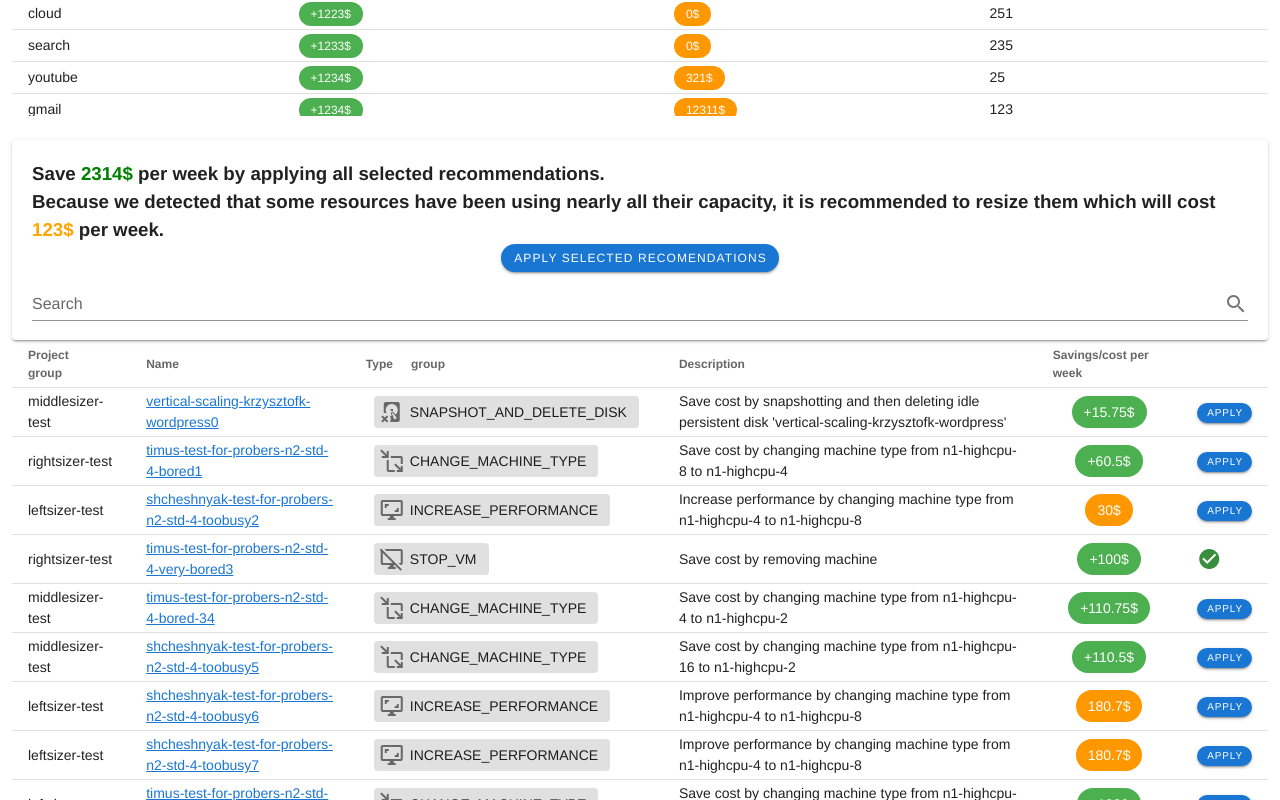
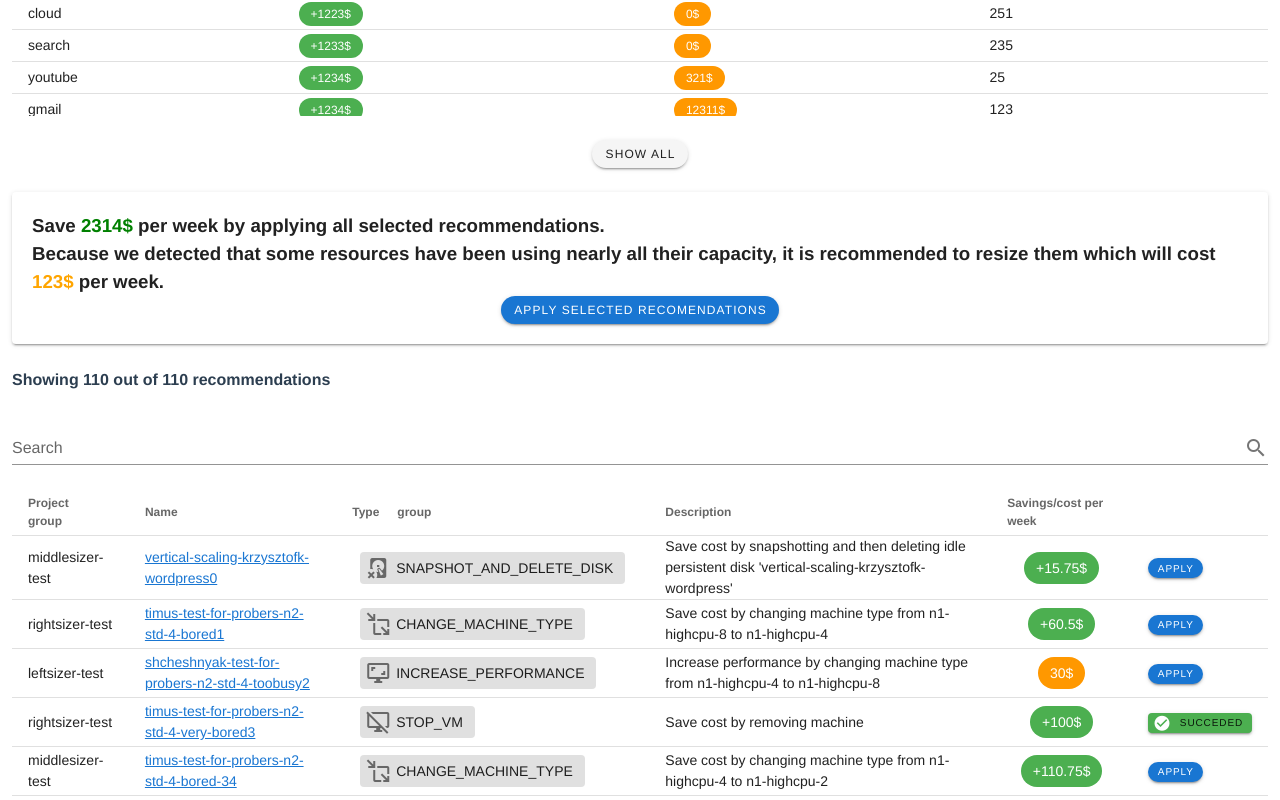
Before and after one commit to googleinterns/recomator, a Vue app in the folder frontend/: page /mock in a window 1280 px wide. Shown: the part 300-1100 px from the top of the page. Built offline with nearby package versions, Linux system fonts and the light colour scheme.

Commit message:
Show all button; Better success label look

```diff
--- a/frontend/src/views/Mock.vue
+++ b/frontend/src/views/Mock.vue
@@ -159,10 +159,15 @@ limitations under the License. -->
         <v-row>
           <v-col>
             Group by:
-            <v-btn-toggle multiple mandatory>
-              <v-btn rounded small>Project</v-btn>
-              <v-btn rounded small>Recommender Type</v-btn>
-            </v-btn-toggle>
+            <v-tooltip bottom>
+              <template v-slot:activator="{ on, attrs }">
+                <v-btn-toggle multiple mandatory >
+                  <v-btn rounded small v-bind="attrs" v-on="on">Project</v-btn>
+                  <v-btn rounded small v-bind="attrs" v-on="on">Recommender Type</v-btn>
+                </v-btn-toggle>
+              </template>
+              Select at least one
+            </v-tooltip>
           </v-col>
         </v-row>
         <v-row
@@ -195,6 +200,45 @@ limitations under the License. -->
             </v-data-table>
           </v-col></v-row
         >
+        <v-row><v-col>
+          <v-dialog v-model="dialog" max-width="900px">
+          <template v-slot:activator="{on, attrs}">
+            <v-btn rounded small v-bind="attrs" v-on="on">Show All</v-btn>
+          </template>
+          <v-card>
+            <v-card-title>
+              <span class="headline">Summary</span>
+            </v-card-title>
+            <v-card-text>
+                 <v-data-table
+              dense
+              disable-pagination
+              hide-default-footer
+              sort-by="savings"
+              :headers="summaryHeaders"
+              :items="summaryData"
+            >
+              <template v-slot:item="proj_summary">
+                <tr class="text-left">
+                  <td>{{ proj_summary.item.project }}</td>
+                  <td>
+                    <v-chip dark color="green" small>
+                      +{{ proj_summary.item.savings }}$
+                    </v-chip>
+                  </td>
+                  <td>
+                    <v-chip dark color="orange" small>
+                      {{ proj_summary.item.cost }}$
+                    </v-chip>
+                  </td>
+                  <td>{{ proj_summary.item.q }}</td>
+                </tr></template
+              >
+            </v-data-table>
+            </v-card-text>
+          </v-card>
+          </v-dialog>
+        </v-col></v-row>
 
         <v-row>
           <v-col>
@@ -216,6 +260,17 @@ limitations under the License. -->
                 v-on:click="applyAllRecommendations"
                 >Apply Selected Recomendations</v-btn
               >
+            </v-card>
+          </v-col>
+        </v-row>
+        <v-row>
+          <v-col>
+            <h4 class="text-left"> Showing {{recommendations.filter(recommendation =>
+                  filterRecommendation.predicate(recommendation)
+                ).length}} out of {{recommendations.length}} recommendations </h4>
+          </v-col>
+        </v-row>
+        <v-row><v-col>
               <v-text-field
                 v-model="search"
                 append-icon="mdi-magnify"
@@ -223,8 +278,9 @@ limitations under the License. -->
                 single-line
                 hide-details
               ></v-text-field>
-            </v-card>
-
+        </v-col></v-row>
+        <v-row>
+          <v-col>
             <v-data-table
               :headers="headers"
               :items="
@@ -297,12 +353,12 @@ limitations under the License. -->
                           }}$</v-chip
                         >
                       </template>
-                      <span>{{
+                      {{
                         recommendation.item.cost >= 0
                           ? `Save ${recommendation.item.cost}$ per week by applying this recommendation`
                           : `Applying this recommendation will cost an additional ${-recommendation
                               .item.cost}$ per week`
-                      }}</span>
+                      }}
                     </v-tooltip>
                   </td>
 
@@ -322,11 +378,15 @@ limitations under the License. -->
                       v-if="recommendation.item.inProgress()"
                     ></v-progress-circular>
 
-                    <v-icon
-                      color="green darken-2"
-                      v-if="recommendation.item.succeded()"
-                      >mdi-check-circle</v-icon
-                    >
+                    <v-btn x-small label v-if="recommendation.item.succeded()" color="green">
+                      <v-icon
+                        color="white"
+                        left dark
+                        v-if="recommendation.item.succeded()"
+                        >mdi-check-circle</v-icon
+                      >
+                      Succeded
+                    </v-btn>
 
                     <!--<v-icon
                       color="red darken-2"
```
